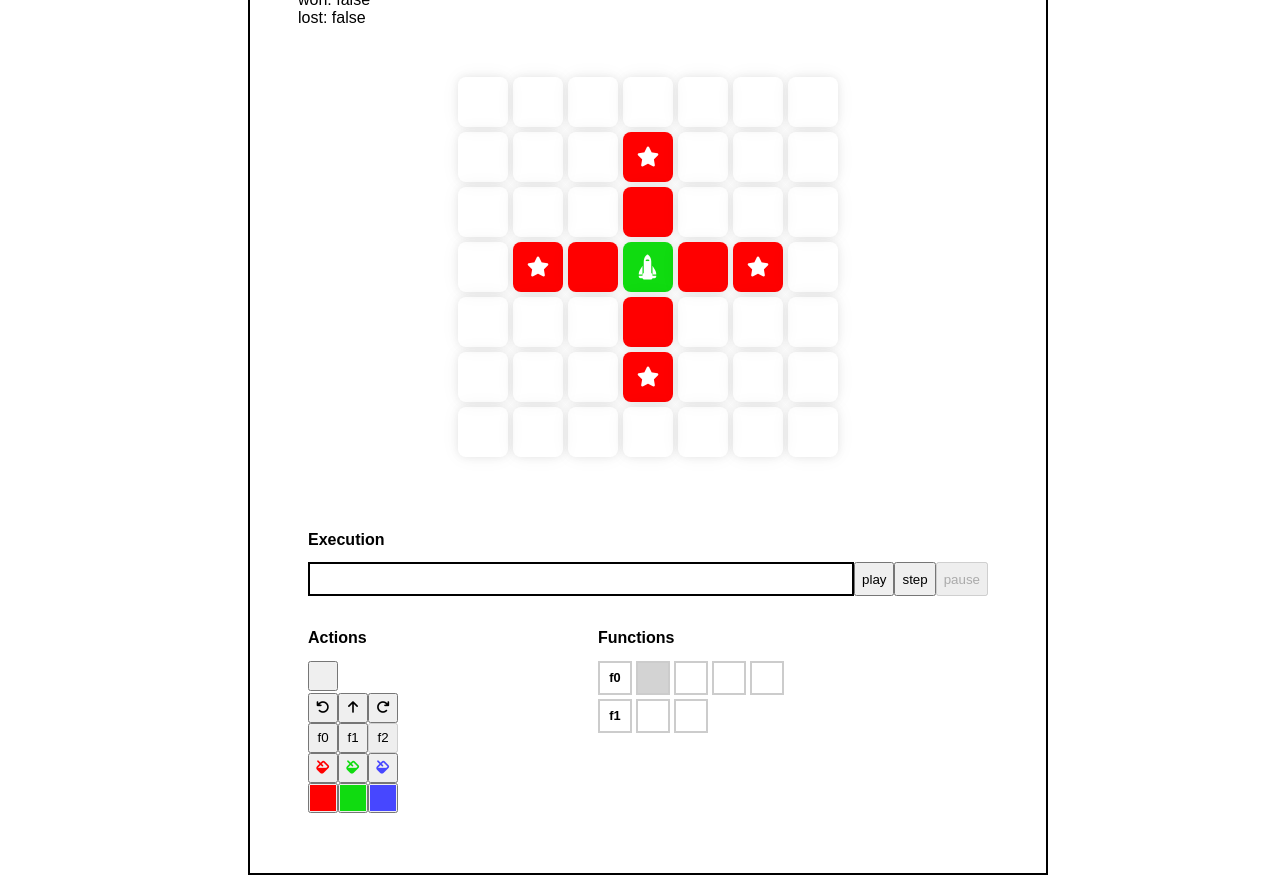
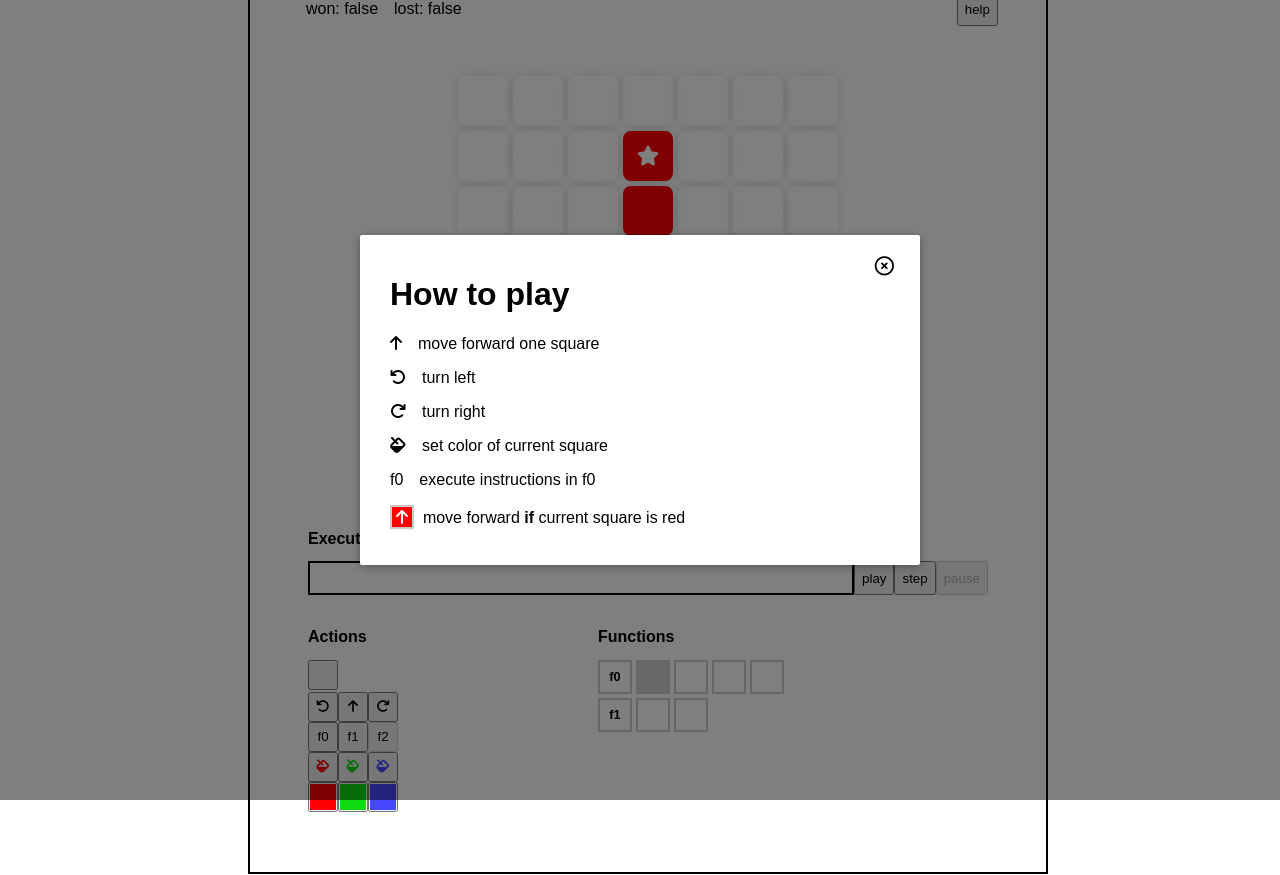
Before and after one commit to daniellionel01/logic-game, a Vue app: page / in a window 1280 px wide. Built offline with nearby package versions, Linux system fonts and the light colour scheme.

Commit message:
add simple help dialog with explanations for each instruction

```diff
--- a/src/components/Game.vue
+++ b/src/components/Game.vue
@@ -1,7 +1,6 @@
 <template>
   <div id="game">
-    <div>won: {{won}}</div>
-    <div>lost: {{lost}}</div>
+    <InfoBar />
     <Grid />
     <ExecutionBar />
     <Commands />
@@ -11,6 +10,7 @@
 <script lang="ts">
 import { defineComponent, watch, computed, onMounted } from 'vue'
 import { useStore } from '../store'
+import InfoBar from './InfoBar.vue'
 import Grid from './Grid.vue'
 import ExecutionBar from './ExecutionBar.vue'
 import Commands from './Commands.vue'
@@ -18,6 +18,7 @@ import Commands from './Commands.vue'
 export default defineComponent({
   name: 'Game',
   components: {
+    InfoBar,
     Grid,
     ExecutionBar,
     Commands
@@ -40,7 +41,7 @@ export default defineComponent({
 
     watch(
       () => store.state.functions,
-      (value) => {
+      (_value) => {
         if (store.state.step > 0) return;
         store.commit("initStack")
       },
@@ -53,11 +54,6 @@ export default defineComponent({
     onMounted(() => {
       store.commit("resetLevel")
     })
-
-    return {
-      won: computed(() => store.getters.won),
-      lost: computed(() => store.getters.lost)
-    }
   }
 })
 </script>
--- /dev/null
+++ b/src/components/HelpDialog.vue
@@ -0,0 +1,91 @@
+<template>
+    <div id="help-dialog">
+        <div id="content">
+            <h1>How to play</h1>
+            <p>
+                <i class="fas fa-arrow-up"></i>&emsp;move forward one square
+            </p>
+            <p>
+                <i class="fas fa-undo"></i>&emsp;turn left
+            </p>
+            <p>
+                <i class="fas fa-redo"></i>&emsp;turn right
+            </p>
+            <p>
+                <i class="fas fa-fill"></i>&emsp;set color of current square
+            </p>
+            <p>
+                f0&emsp;execute instructions in f0
+            </p>
+            <p>
+                <i id="conditional-square" class="fas fa-arrow-up"></i>
+                &nbsp;move forward <b>if</b> current square is red
+            </p>
+
+            <button id="close-btn" @click="$emit('close')">
+                <i class="far fa-times-circle"></i>
+            </button>
+        </div>
+    </div>
+</template>
+
+<script lang="ts">
+import { defineComponent } from 'vue'
+
+export default defineComponent({
+    name: "HelpDialog",
+    setup() {
+    },
+})
+</script>
+
+<style scoped>
+#help-dialog {
+    position: fixed;
+    z-index: 9998;
+    top: 0;
+    left: 0;
+    width: 100%;
+    height: 100%;
+    background-color: rgba(0, 0, 0, 0.5);
+    transition: opacity 0.3s ease;
+}
+
+#content {
+    position: absolute;
+    top: 50%;
+    left: 50%;
+    transform: translate(-50%, -50%);
+
+    width: 500px;
+    margin: 0px auto;
+    padding: 20px 30px;
+    background-color: #fff;
+    border-radius: 2px;
+    box-shadow: 0 2px 8px rgba(0, 0, 0, 0.33);
+
+    font-size: 1em;
+}
+
+#conditional-square {
+    width: 20px;
+    height: 20px;
+    background-color: red;
+    border: 2px solid #CCC;
+    color: white;
+    display: inline-flex;
+    align-items: center;
+    justify-content: center;
+}
+
+#close-btn {
+    position: absolute;
+    top: 20px;
+    right: 20px;
+
+    border: none;
+    background: none;
+    font-size: 1.2em;
+    cursor: pointer;
+}
+</style>
--- /dev/null
+++ b/src/components/InfoBar.vue
@@ -0,0 +1,56 @@
+<template>
+  <div id="info-bar">
+    <div id="stats">
+      <div>won: {{won}}</div>
+      <div>lost: {{lost}}</div>
+    </div>
+    <div id="buttons">
+      <button @click="onHelp">help</button>
+    </div>
+  </div>
+  <HelpDialog v-if="help" @close="closeHelp" />
+</template>
+
+<script lang="ts">
+import { defineComponent, computed, ref } from 'vue'
+import { useStore } from '../store'
+import HelpDialog from './HelpDialog.vue'
+
+export default defineComponent({
+  name: 'InfoBar',
+  components: {
+    HelpDialog
+  },
+  setup: () => {
+    const store = useStore()
+
+    const help = ref(true)
+    const onHelp = () => help.value = true
+    const closeHelp = () => help.value = false
+
+    return {
+      won: computed(() => store.getters.won),
+      lost: computed(() => store.getters.lost),
+      help,
+      onHelp,
+      closeHelp
+    }
+  }
+})
+</script>
+
+<style scoped>
+#info-bar {
+  display: flex;
+}
+#stats {
+  flex-grow: 1;
+  display: flex;
+}
+#stats > div {
+  margin: 0.5em;
+}
+button {
+  height: 100%;
+}
+</style>
```
